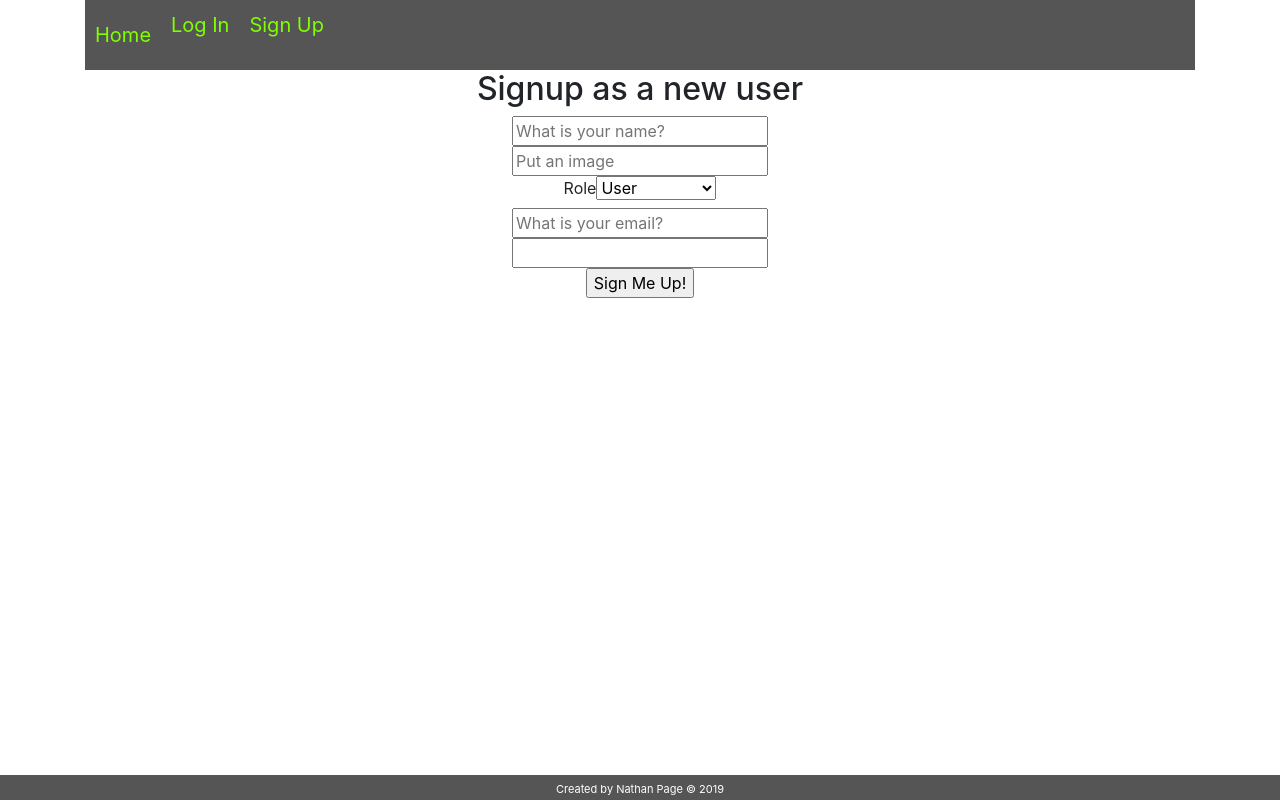
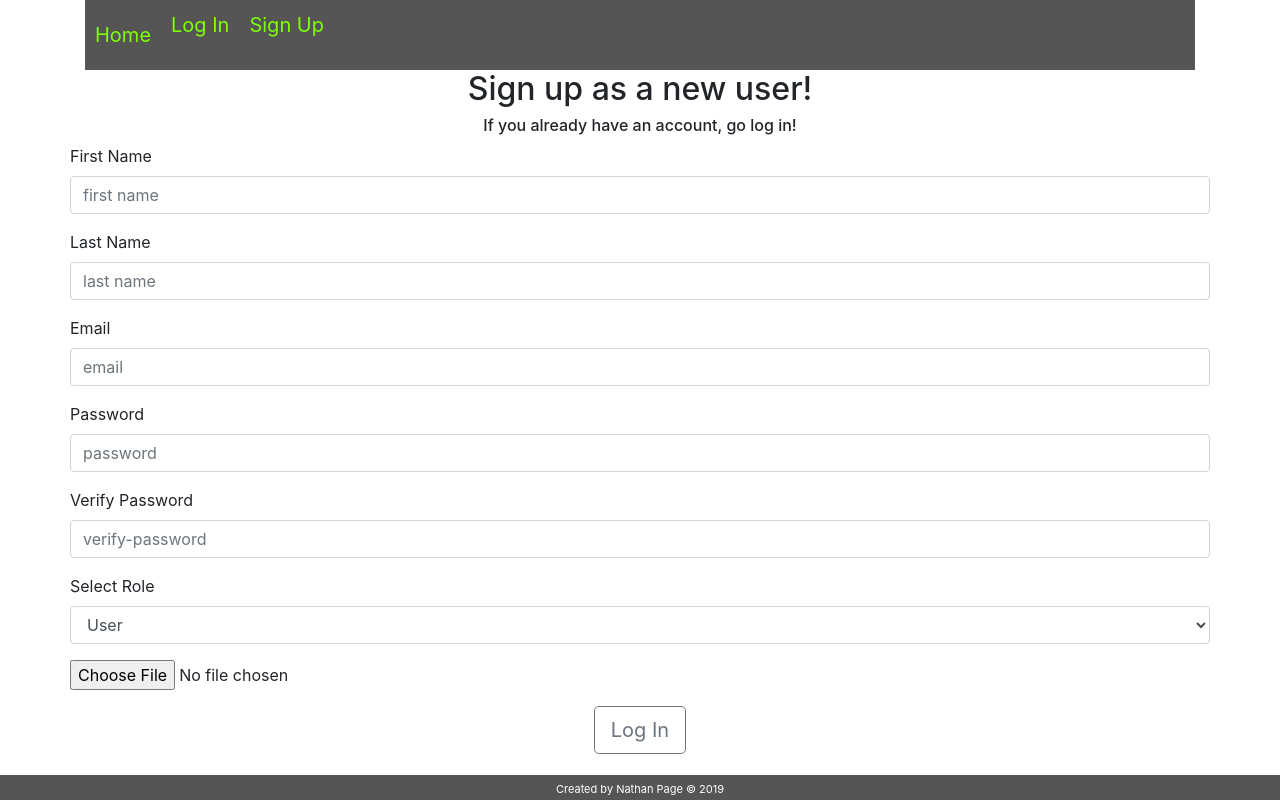
Before and after one commit to nathanalexanderpage/kero, a React (Create React App) app in the folder client-side/: page /signup in a window 1280 px wide. Built offline with nearby package versions, Linux system fonts and the light colour scheme.

Commit message:
updated sign up form

```diff
--- a/client-side/src/auth/Login.js
+++ b/client-side/src/auth/Login.js
@@ -2,6 +2,7 @@ import React, { Component } from 'react';
 import { Redirect } from 'react-router-dom';
 import axios from 'axios';
 import SERVER_URL from '../constants/server';
+import { Button, Form, FormGroup, Label, Input, Fade } from 'reactstrap';
 
 class Login extends Component {
   constructor(props){
@@ -40,20 +41,28 @@ class Login extends Component {
       return (<Redirect to="/adminprofile" />);
     }
     return(
-        <div>
-          <h2>Login as an existing user</h2>
-          <form onSubmit={this.handleSubmit}>
-            <div>
-              <input name="Email" placeholder="What is your email?" value={this.state.email} onChange={this.handleEmailChange} />
-            </div>
-            <div>
-              <input name="Password" type="password" value={this.state.password} onChange={this.handlePasswordChange} />
-            </div>
-            <input type="submit" value="Log Me In!" className="button" />
-          </form>
-        </div>
-      );
+      <div>
+        <Form>
+          <FormGroup className="mb-2 mr-sm-2 mb-sm-0">
+            <Label for="Company" className="mr-sm-2">Company:</Label>
+              <Input type="text" name="company" id="company" placeholder="company" />
+          </FormGroup>
+          <FormGroup className="mb-2 mr-sm-2 mb-sm-0">
+            <Label for="Email" className="mr-sm-2">Email:</Label>
+              <Input type="email" name="email" id="email" placeholder="email" />
+          </FormGroup>
+          <FormGroup className="mb-2 mr-sm-2 mb-sm-0">
+            <Label for="Password" className="mr-sm-2">Password:</Label>
+            <Input type="password" name="password" id="examplePassword" placeholder="shhh!" />
+          </FormGroup>
+          <div>
+            <Button outline color="secondary" size="lg" onClick={this.toggle}>Log In</Button>
+            <Fade in={this.state.fadeIn} tag="h5" className="mt-3"></Fade>
+          </div>
+        </Form>
+      </div>
+    );
   }
-}
+};
 
 export default Login;
--- a/client-side/src/auth/Signup.js
+++ b/client-side/src/auth/Signup.js
@@ -2,6 +2,7 @@ import React, { Component } from 'react';
 import { Redirect } from 'react-router-dom';
 import axios from 'axios';
 import SERVER_URL from '../constants/server';
+import { Button, Form, FormGroup, Label, Input, FormText, Fade, Row, Col } from 'reactstrap';
 
 class Signup extends Component {
   constructor(props){
@@ -54,31 +55,77 @@ class Signup extends Component {
 
     return(
       <div>
-        <h2>Signup as a new user</h2>
-        <form onSubmit={this.handleSubmit}>
-          <div>
-            <input name="Name" placeholder="What is your name?" value={this.state.name} onChange={this.handleNameChange} />
-          </div>
-          <div>
-            <input  placeholder="Put an image" value={this.state.image} onChange={this.handleImageChange} />
-          </div>
-          <div>
-            <label>Role</label>
-              <select value={this.state.role} onChange={this.handleRoleChange}>
-                <option defaultValue="user">User</option>
-                <option value="admin">Admin</option>
-                <option value="stakeholder">Stake Holder</option>
-              </select>
-          </div>
-          <div>
-            <input name="Email" placeholder="What is your email?" value={this.state.email} onChange={this.handleEmailChange} />
-          </div>
-          <div>
-            <input name="Password" type="password" value={this.state.password} onChange={this.handlePasswordChange} />
-          </div>
-
-          <input type="submit" value="Sign Me Up!" className="button" />
-        </form>
+        <h2>Sign up as a new user!</h2>
+        <h6> If you already have an account, go log in!</h6>
+        <Form onSubmit={this.handleSubmit}>
+            <Col xs="9"></Col>
+              <FormGroup row>
+                <Label for="Name">First Name</Label>
+                <Input type="text"
+                        name="name"
+                        id="first-name"
+                        placeholder="first name"
+                        value={this.state.name}
+                        onChange={this.handleNameChange} />
+              </FormGroup>
+              <FormGroup row>
+                <Label for="Name">Last Name</Label>
+                <Input type="text"
+                        name="name"
+                        id="last-name"
+                        placeholder="last name"
+                        value={this.state.name}
+                        onChange={this.handleNameChange} />
+              </FormGroup>
+              <FormGroup row>
+                <Label for="Email">Email</Label>
+                <Input type="email"
+                        name="email"
+                        id="email"
+                        placeholder="email"
+                        value={this.state.email}
+                        onChange={this.handleEmailChange} />
+              </FormGroup>
+              <FormGroup row>
+                <Label for="Password">Password</Label>
+                <Input type="password"
+                        name="password"
+                        id="password"
+                        placeholder="password"
+                        onChange={this.handlePasswordChange} />
+              </FormGroup>
+              <FormGroup row>
+                <Label for="Password">Verify Password</Label>
+                <Input type="password"
+                        name="verify-password"
+                        id="verify-password"
+                        placeholder="verify-password"
+                        onChange={this.handlePasswordChange} />
+              </FormGroup>
+              <FormGroup row>
+                <Label for="Select Role">Select Role</Label>
+                <Input type="select"
+                        name="select-role"
+                        id="select-role"
+                        value={this.state.role}
+                        onChange={this.handleRoleChange}>
+                          <option defaultValue="user">User</option>
+                          <option value="admin">Admin</option>
+                          <option value="stakeholder">Stake Holder</option>
+                </Input>
+              </FormGroup>
+              <FormGroup row>
+                <Input type="file"
+                        name="file"
+                        id="file"
+                        value={this.state.image}
+                        onChange={this.handleImageChange}/>
+              </FormGroup>
+            <div>
+              <Button outline color="secondary" size="lg" onClick={this.toggle}>Log In</Button>
+              <Fade in={this.state.fadeIn} tag="h5" className="mt-3"></Fade>
+            </div>
+        </Form>
       </div>
     );
   }
```
Also changed, not shown: client-side/src/pages/SignIn.js (deleted, +0 -20 lines), 1 other file (tests, documents, lock files or other folders).
